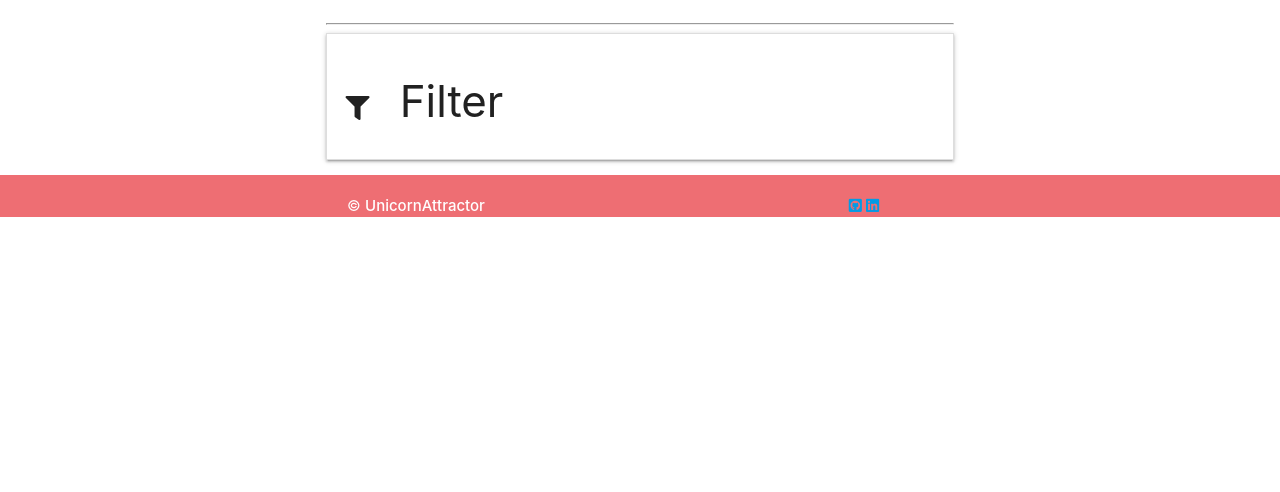
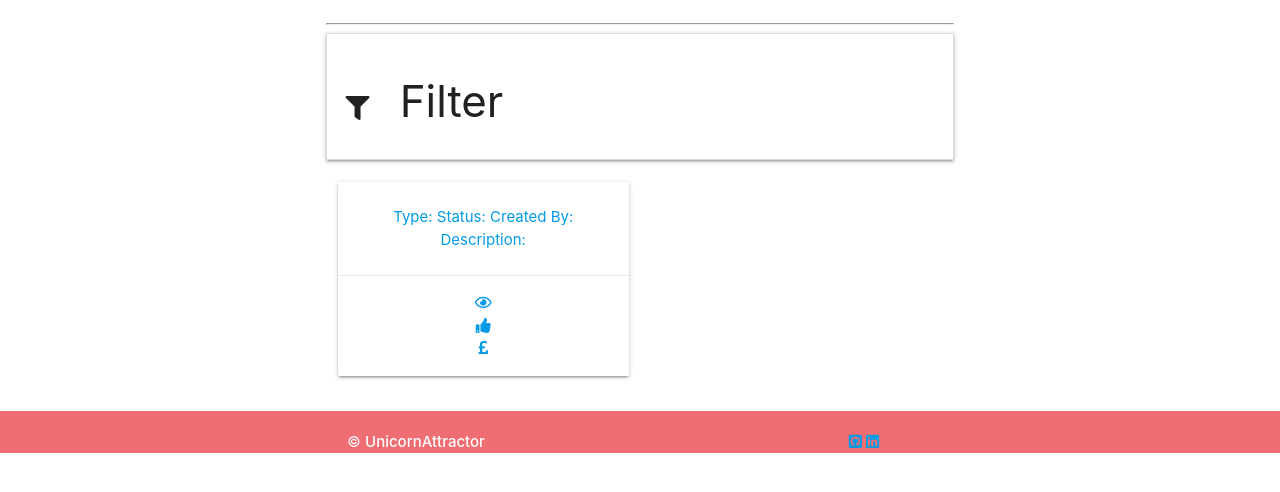
Before and after one commit to hebs87/unicorn-attractor-milestone-four, a Django app: template tickets/templates/all_tickets.html in a window 1280 px wide. Shown: the part 177-669 px from the top of the page. Run offline with Django 3.2, Linux system fonts and the light colour scheme; the template is opened without the code that fills it: most values are stand-ins (such as "Sample title", 1, 10 or a date in 2020); some libraries are stand-ins or nearby versions.

Commit message:
Added ticket card code to all_tickets.html

```diff
--- a/tickets/templates/all_tickets.html
+++ b/tickets/templates/all_tickets.html
@@ -8,6 +8,9 @@
 
 {% block content %}
 
+
+
+    <!-- Filter Form -->
     <form id="filter_form" method="POST" action="">
         <ul class="collapsible filter-option">
             <li>
@@ -66,4 +69,51 @@
         </ul>
     </form>
 
+    <!-- Ticket Cards -->
+    <div class="row center-align">
+        <a href="" aria-label="Link to ticket details">
+            <div class="col s12 m6 recipe-preview-card">
+                <div class="card hoverable results-card z-depth-1">
+                    <!-- Ticket Title -->
+                    <div class="card-title center-align">
+
+                    </div>
+                    <!-- Ticket Details -->
+                    <div class="card-content center-align">
+                        <span>
+                            Type:
+                        </span>
+                        <span>
+                            Status:
+                        </span>
+                        <span>
+                            Created By:
+                        </span>
+                        <span>
+                            Description:
+                        </span>
+                    </div>
+                    <!-- Ticket Quick Stats -->
+                    <div class="card-action card-stats">
+                        <!-- Views -->
+                        <span>
+                            <i class="far fa-eye" aria-hidden="true"></i><br>
+
+                        </span>
+                        <span>
+                            <!-- Upvotes -->
+                            <i class="fas fa-thumbs-up" aria-hidden="true"></i><br>
+
+                        </span>
+                        <span>
+                            <!-- Donations -->
+                            <i class="fas fa-pound-sign" aria-hidden="true"></i><br>
+
+                        </span>
+                    </div>
+                </div>
+            </div>
+        </a>
+    </div>
+
 {% endblock %}
```
